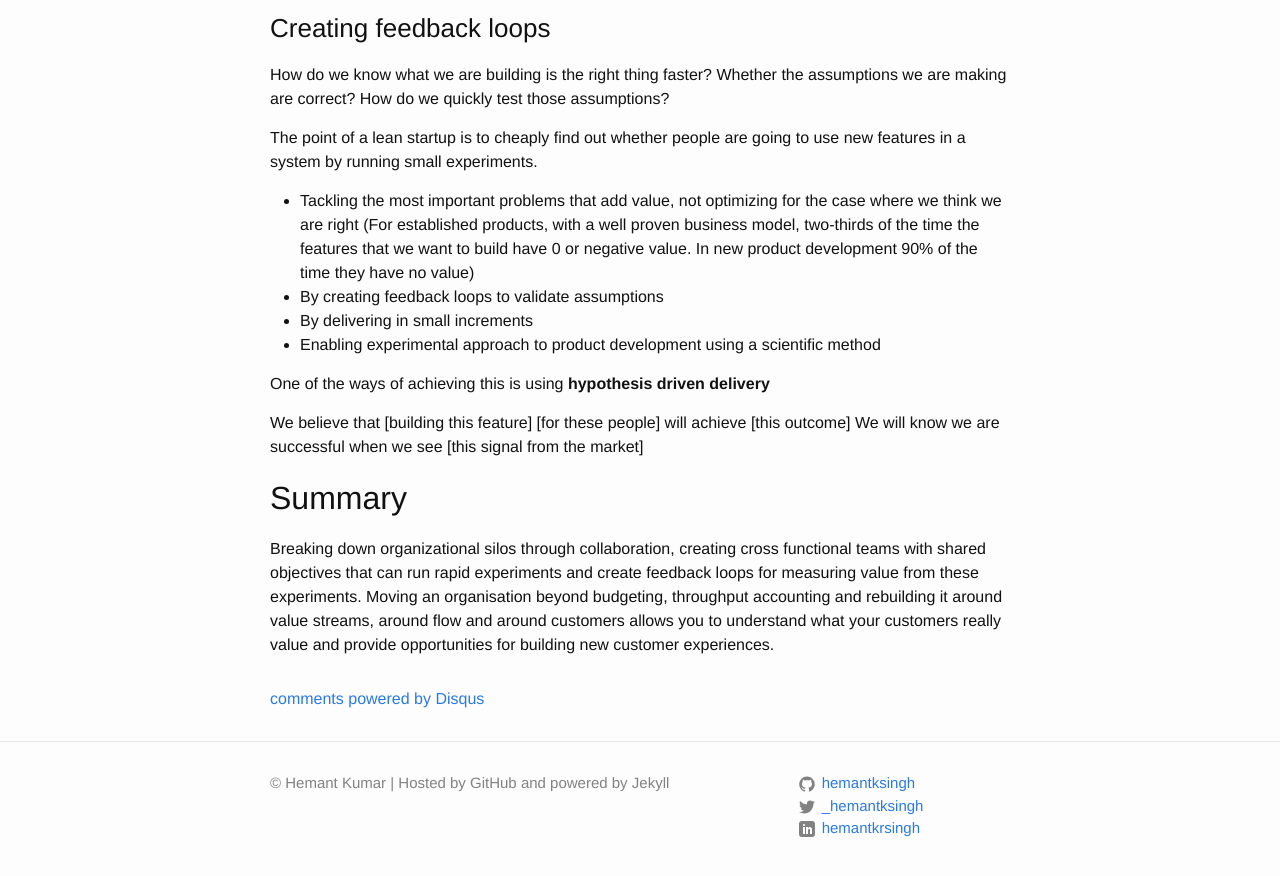
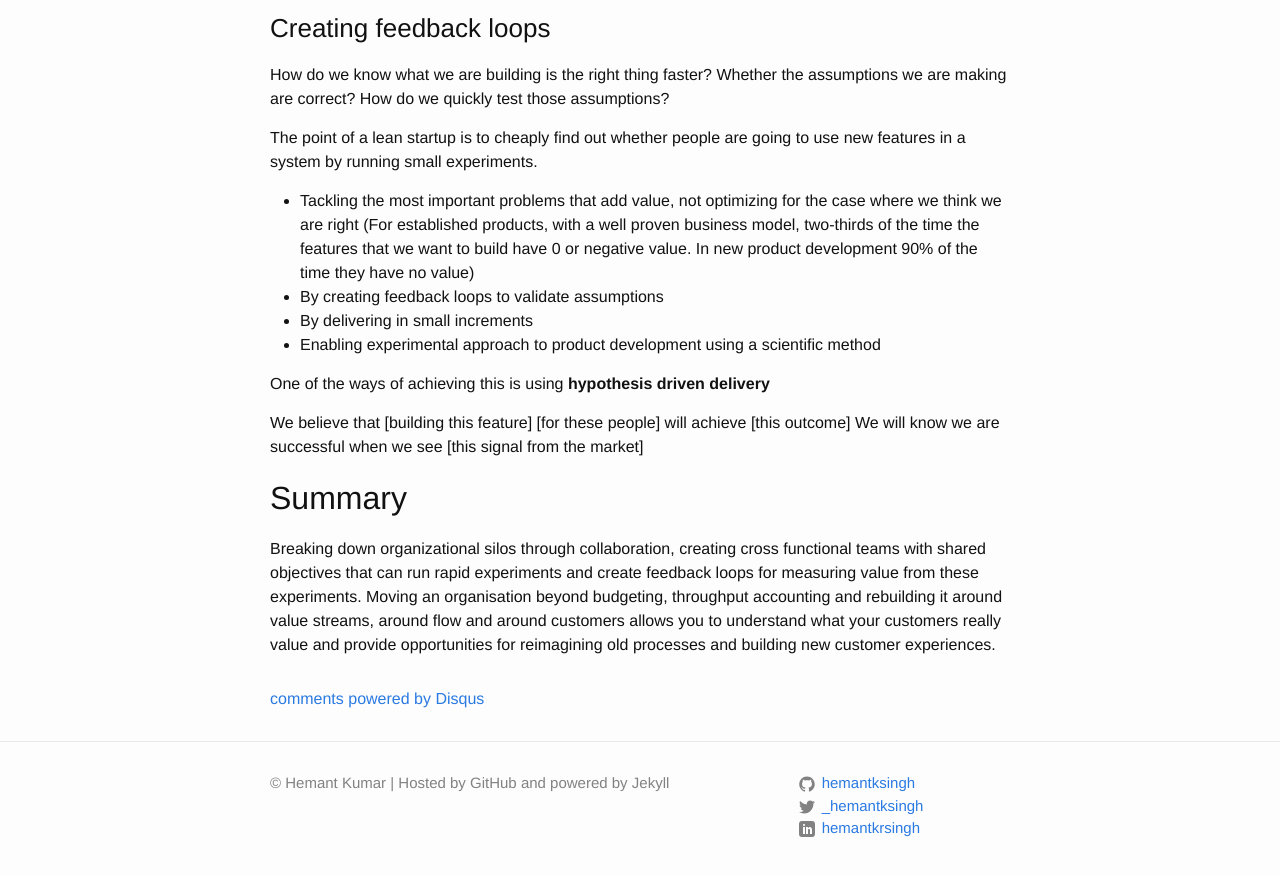
Before and after one commit to hemantksingh/hemantksingh.github.io, a Jekyll site: the page built from _posts/2020-03-02-transformation-what-the-heck.markdown, in a window 1280 px wide and 900 px high, scrolled down 3422 px. Shown: the top 876 px of the window. Built offline with Jekyll 4.4.1, drawn with Linux system fonts in a browser that asks for light colours; comment, search, counter and statistics services are not loaded.

Commit message:
Minor update

```diff
--- a/_posts/2020-03-02-transformation-what-the-heck.markdown
+++ b/_posts/2020-03-02-transformation-what-the-heck.markdown
@@ -99,4 +99,4 @@ We will know we are successful when we see
 
 ## Summary
 
-Breaking down organizational silos through collaboration, creating cross functional teams with shared objectives that can run rapid experiments and create feedback loops for measuring value from these experiments. Moving an organisation beyond budgeting, throughput accounting and rebuilding it around value streams, around flow and around customers allows you to understand what your customers really value and provide opportunities for building new customer experiences.
+Breaking down organizational silos through collaboration, creating cross functional teams with shared objectives that can run rapid experiments and create feedback loops for measuring value from these experiments. Moving an organisation beyond budgeting, throughput accounting and rebuilding it around value streams, around flow and around customers allows you to understand what your customers really value and provide opportunities for reimagining old processes and building new customer experiences.
```
